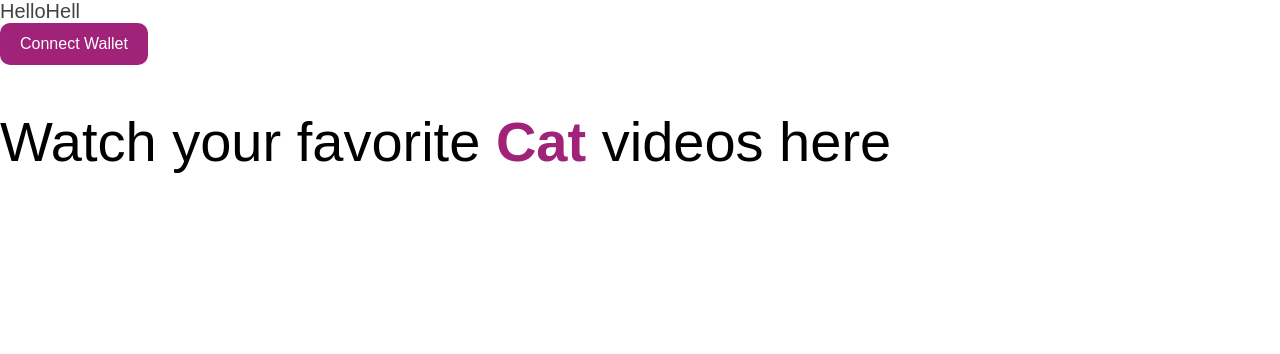
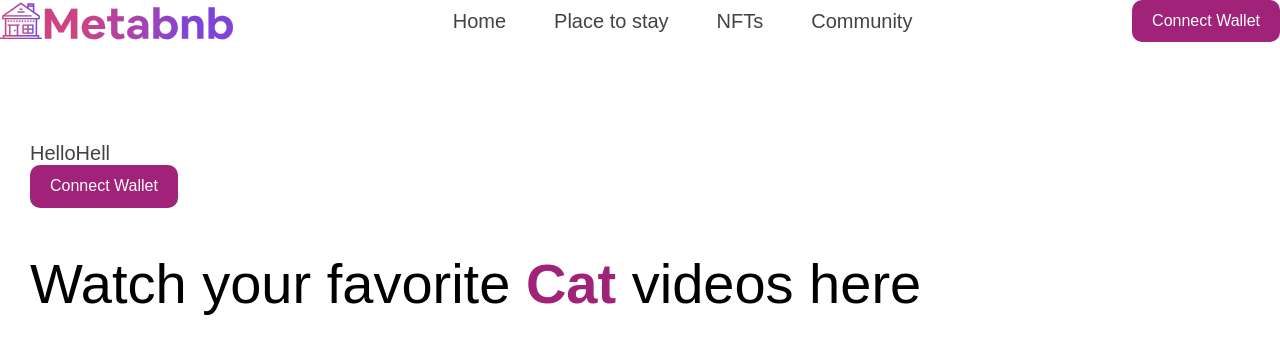
Before and after one commit to Mavrik-jnr/MetaBnB, a React (Create React App) app: page / in a window 1280 px wide. Shown: the top 354 px of the page. Built offline with nearby package versions, Linux system fonts and the light colour scheme; a web font is replaced by a local one.

Commit message:
feat/Add Header component

```diff
--- a/src/App.js
+++ b/src/App.js
@@ -1,16 +1,23 @@
 import { Link } from "react-router-dom";
 import Button from "./components/Button";
+import Header from "./components/Header";
+import { DevLayout } from "./styled-components/Layout.styles";
 
 function App() {
   return (
+    <>
+      <Header />
+      <DevLayout>
         <div className="App">
           <a href="/">Hello</a>
           <Link to="/com">Hell</Link>
-      <Button />
+          <Button type="primary">Connect Wallet</Button>
           <h1>
             Watch your favorite <span>Cat</span> videos here
           </h1>
         </div>
+      </DevLayout>
+    </>
   );
 }
 
--- a/src/components/Button.js
+++ b/src/components/Button.js
@@ -1,17 +1,20 @@
-import React from "react";
 import styled from "styled-components";
 
-function Button() {
+function Button({ children, type }) {
   return (
     <div>
-      <StyledButton>Connect Wallet</StyledButton>
+      {type === "primary" ? (
+        <PrimaryButton>{children}</PrimaryButton>
+      ) : (
+        <SecondaryButton>{children}</SecondaryButton>
+      )}
     </div>
   );
 }
 
 export default Button;
 
-const StyledButton = styled.button`
+const PrimaryButton = styled.button`
   background-color: var(--primary);
   color: var(--white);
   padding: 12px 20px;
@@ -19,3 +22,7 @@ const StyledButton = styled.button`
   outline: none;
   border: none;
 `;
+const SecondaryButton = styled(PrimaryButton)`
+  background-color: var(--white);
+  color: var(--primary);
+`;
--- /dev/null
+++ b/src/components/Header.js
@@ -0,0 +1,35 @@
+import React from "react";
+import { NavLink } from "react-router-dom";
+import styled from "styled-components";
+import Button from "./Button";
+import LogoImg from "../images/Logo.svg";
+
+function Header() {
+  return (
+    <FlexHeader>
+      <img src={LogoImg} alt="Logo" />
+      <Links>
+        <NavLink to="/">Home</NavLink>
+        <NavLink to="/place-to-stay">Place to stay</NavLink>
+        <NavLink>NFTs</NavLink>
+        <NavLink>Community</NavLink>
+      </Links>
+      <Button type="primary">Connect Wallet</Button>
+    </FlexHeader>
+  );
+}
+
+export default Header;
+
+const FlexHeader = styled.header`
+  display: flex;
+  align-items: center;
+  box-shadow: 0, 2px, 2px, 1px, #333;
+`;
+const Links = styled.div`
+  display: flex;
+  align-items: center;
+  justify-content: center;
+  gap: 48px;
+  flex-grow: 1;
+`;
--- a/src/styled-components/Layout.styles.js
+++ b/src/styled-components/Layout.styles.js
@@ -0,0 +1,9 @@
+import styled from "styled-components";
+
+export const DevLayout = styled.div`
+  display: flex;
+  flex-direction: column;
+  padding-top: 100px;
+  justify-content: center;
+  padding-left: 30px;
+`;
```
Lines whose indentation alone changed are shown as unchanged.
